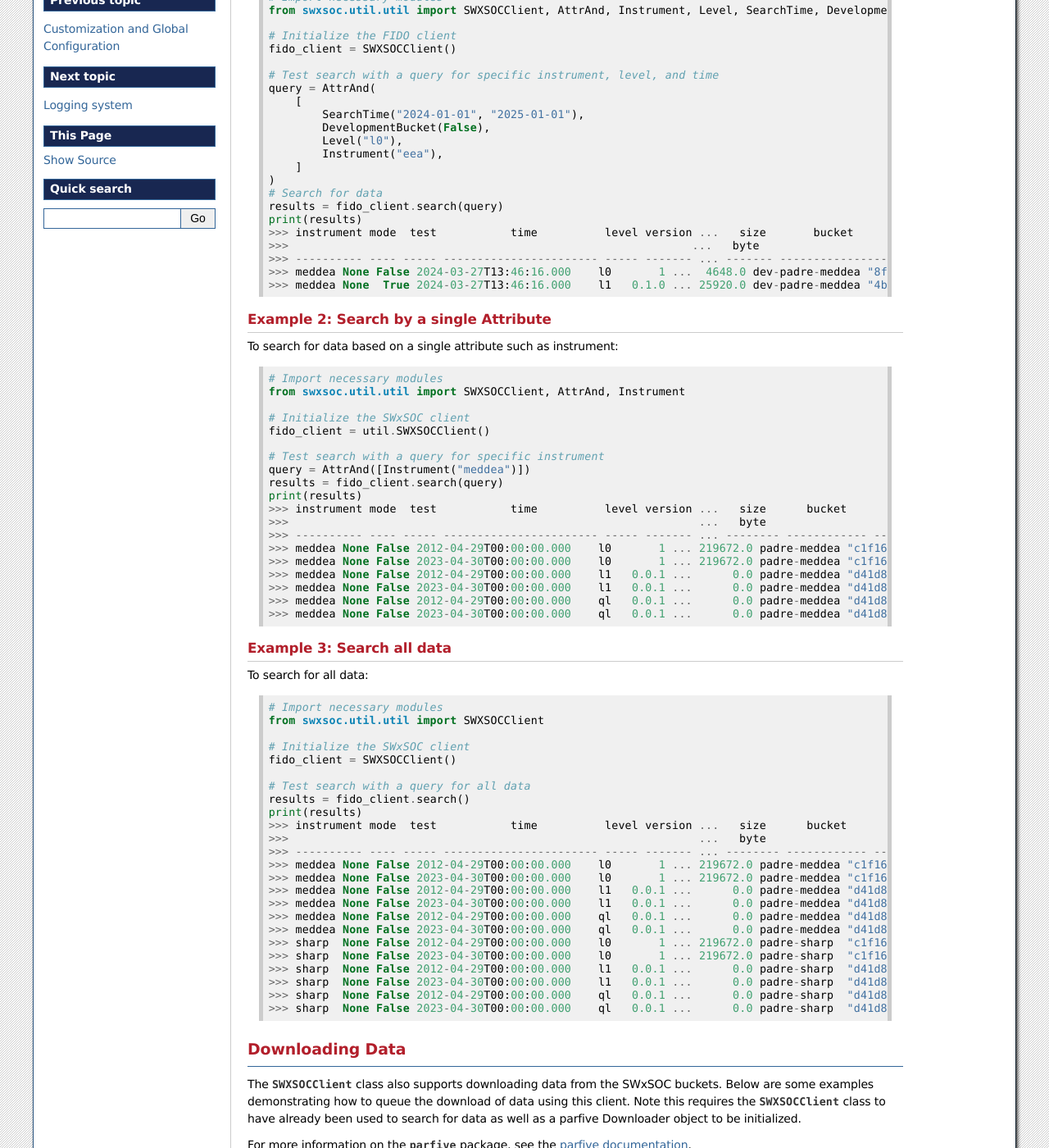
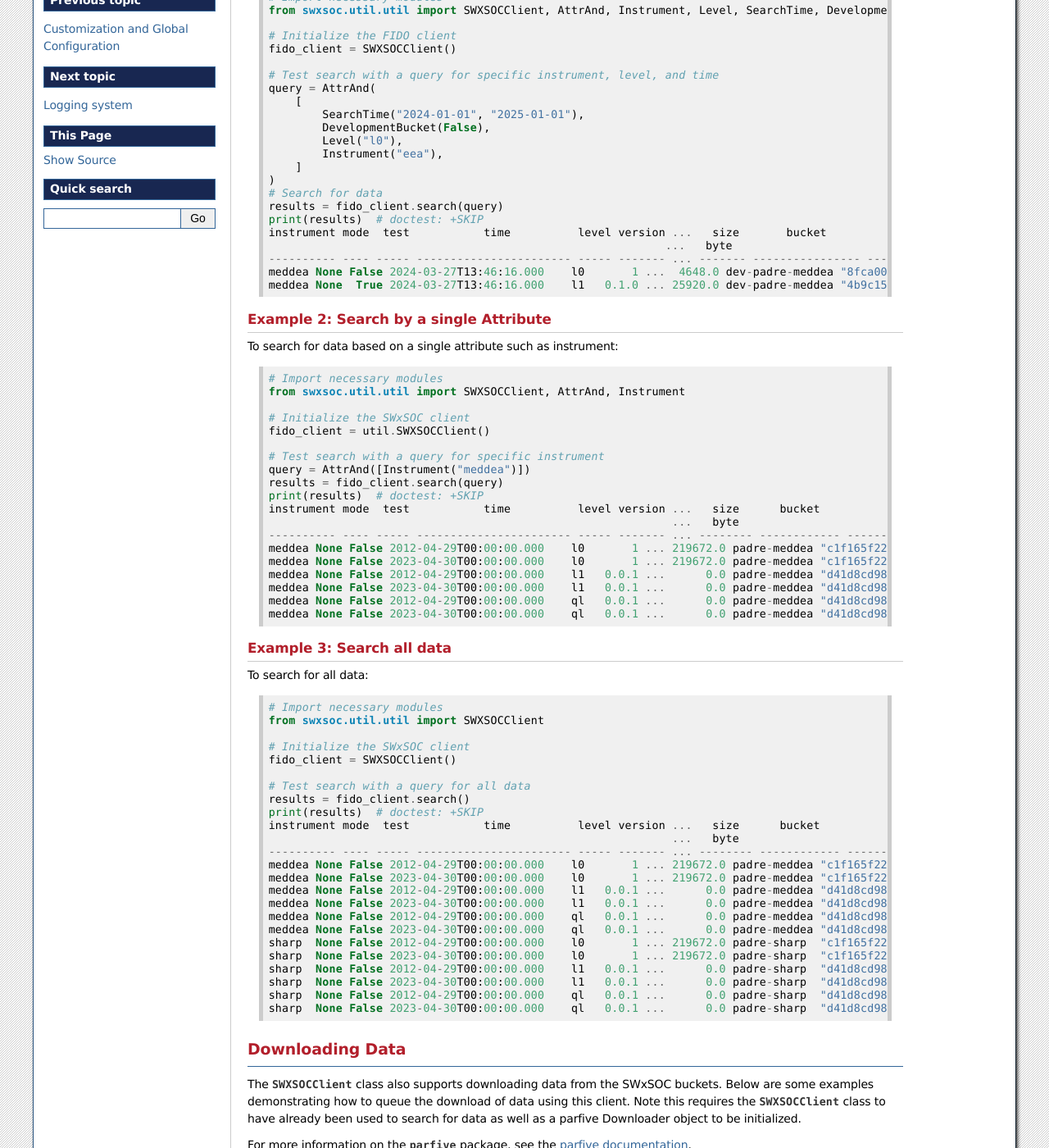
Before and after one commit to swxsoc/swxsoc, a Sphinx documentation site: the page built from docs/user-guide/retrieving_data.rst, in a window 1280 px wide and 1400 px high, scrolled down 667 px. Shown: the whole window at 82% size. Built offline with Sphinx 7.4.7, drawn with Linux system fonts in a browser that asks for light colours; the version number could not be read and is left out.

```diff
--- a/docs/user-guide/retrieving_data.rst
+++ b/docs/user-guide/retrieving_data.rst
@@ -46,12 +46,12 @@ To search for data based on multiple attributes such as instrument, level, and t
     )
     # Search for data
     results = fido_client.search(query)
-    print(results)
-    >>> instrument mode  test           time          level version ...   size       bucket                     etag                storage_class    last_modified
-    >>>                                                            ...   byte
-    >>> ---------- ---- ----- ----------------------- ----- ------- ... ------- ---------------- ---------------------------------- ------------- -------------------
-    >>> meddea None False 2024-03-27T13:46:16.000    l0       1 ...  4648.0 dev-padre-meddea "8fca00048426ec8a114750a4de80c161"      STANDARD 2024-08-09 17:12:09
-    >>> meddea None  True 2024-03-27T13:46:16.000    l1   0.1.0 ... 25920.0 dev-padre-meddea "4b9c15fc55e8d05dd9b8414e146c51c3"      STANDARD 2024-08-09 17:12:24
+    print(results)  # doctest: +SKIP
+    instrument mode  test           time          level version ...   size       bucket                     etag                storage_class    last_modified
+                                                               ...   byte
+    ---------- ---- ----- ----------------------- ----- ------- ... ------- ---------------- ---------------------------------- ------------- -------------------
+    meddea None False 2024-03-27T13:46:16.000    l0       1 ...  4648.0 dev-padre-meddea "8fca00048426ec8a114750a4de80c161"      STANDARD 2024-08-09 17:12:09
+    meddea None  True 2024-03-27T13:46:16.000    l1   0.1.0 ... 25920.0 dev-padre-meddea "4b9c15fc55e8d05dd9b8414e146c51c3"      STANDARD 2024-08-09 17:12:24
 
 Example 2: Search by a single Attribute
 ----------------------------------------
@@ -67,16 +67,16 @@ To search for data based on a single attribute such as instrument::
     # Test search with a query for specific instrument
     query = AttrAnd([Instrument("meddea")])
     results = fido_client.search(query)
-    print(results)
-    >>> instrument mode  test           time          level version ...   size      bucket                   etag                storage_class    last_modified
-    >>>                                                             ...   byte
-    >>> ---------- ---- ----- ----------------------- ----- ------- ... -------- ------------ ---------------------------------- ------------- -------------------
-    >>> meddea None False 2012-04-29T00:00:00.000    l0       1 ... 219672.0 padre-meddea "c1f165f22d8d4190323894a4df26cda4"      STANDARD 2024-07-10 18:17:34
-    >>> meddea None False 2023-04-30T00:00:00.000    l0       1 ... 219672.0 padre-meddea "c1f165f22d8d4190323894a4df26cda4"      STANDARD 2024-07-01 15:07:52
-    >>> meddea None False 2012-04-29T00:00:00.000    l1   0.0.1 ...      0.0 padre-meddea "d41d8cd98f00b204e9800998ecf8427e"      STANDARD 2024-07-10 18:17:58
-    >>> meddea None False 2023-04-30T00:00:00.000    l1   0.0.1 ...      0.0 padre-meddea "d41d8cd98f00b204e9800998ecf8427e"      STANDARD 2024-07-01 15:08:01
-    >>> meddea None False 2012-04-29T00:00:00.000    ql   0.0.1 ...      0.0 padre-meddea "d41d8cd98f00b204e9800998ecf8427e"      STANDARD 2024-07-10 18:18:01
-    >>> meddea None False 2023-04-30T00:00:00.000    ql   0.0.1 ...      0.0 padre-meddea "d41d8cd98f00b204e9800998ecf8427e"      STANDARD 2024-07-01 15:08:05
+    print(results)  # doctest: +SKIP
+    instrument mode  test           time          level version ...   size      bucket                   etag                storage_class    last_modified
+                                                                ...   byte
+    ---------- ---- ----- ----------------------- ----- ------- ... -------- ------------ ---------------------------------- ------------- -------------------
+    meddea None False 2012-04-29T00:00:00.000    l0       1 ... 219672.0 padre-meddea "c1f165f22d8d4190323894a4df26cda4"      STANDARD 2024-07-10 18:17:34
+    meddea None False 2023-04-30T00:00:00.000    l0       1 ... 219672.0 padre-meddea "c1f165f22d8d4190323894a4df26cda4"      STANDARD 2024-07-01 15:07:52
+    meddea None False 2012-04-29T00:00:00.000    l1   0.0.1 ...      0.0 padre-meddea "d41d8cd98f00b204e9800998ecf8427e"      STANDARD 2024-07-10 18:17:58
+    meddea None False 2023-04-30T00:00:00.000    l1   0.0.1 ...      0.0 padre-meddea "d41d8cd98f00b204e9800998ecf8427e"      STANDARD 2024-07-01 15:08:01
+    meddea None False 2012-04-29T00:00:00.000    ql   0.0.1 ...      0.0 padre-meddea "d41d8cd98f00b204e9800998ecf8427e"      STANDARD 2024-07-10 18:18:01
+    meddea None False 2023-04-30T00:00:00.000    ql   0.0.1 ...      0.0 padre-meddea "d41d8cd98f00b204e9800998ecf8427e"      STANDARD 2024-07-01 15:08:05
 
 
 Example 3: Search all data
@@ -92,22 +92,22 @@ To search for all data::
 
     # Test search with a query for all data
     results = fido_client.search()
-    print(results)
-    >>> instrument mode  test           time          level version ...   size      bucket                   etag                storage_class    last_modified
-    >>>                                                             ...   byte
-    >>> ---------- ---- ----- ----------------------- ----- ------- ... -------- ------------ ---------------------------------- ------------- -------------------
-    >>> meddea None False 2012-04-29T00:00:00.000    l0       1 ... 219672.0 padre-meddea "c1f165f22d8d4190323894a4df26cda4"      STANDARD 2024-07-10 18:17:34
-    >>> meddea None False 2023-04-30T00:00:00.000    l0       1 ... 219672.0 padre-meddea "c1f165f22d8d4190323894a4df26cda4"      STANDARD 2024-07-01 15:07:52
-    >>> meddea None False 2012-04-29T00:00:00.000    l1   0.0.1 ...      0.0 padre-meddea "d41d8cd98f00b204e9800998ecf8427e"      STANDARD 2024-07-10 18:17:58
-    >>> meddea None False 2023-04-30T00:00:00.000    l1   0.0.1 ...      0.0 padre-meddea "d41d8cd98f00b204e9800998ecf8427e"      STANDARD 2024-07-01 15:08:01
-    >>> meddea None False 2012-04-29T00:00:00.000    ql   0.0.1 ...      0.0 padre-meddea "d41d8cd98f00b204e9800998ecf8427e"      STANDARD 2024-07-10 18:18:01
-    >>> meddea None False 2023-04-30T00:00:00.000    ql   0.0.1 ...      0.0 padre-meddea "d41d8cd98f00b204e9800998ecf8427e"      STANDARD 2024-07-01 15:08:05
-    >>> sharp  None False 2012-04-29T00:00:00.000    l0       1 ... 219672.0 padre-sharp  "c1f165f22d8d4190323894a4df26cda4"      STANDARD 2024-07-10 18:17:34
-    >>> sharp  None False 2023-04-30T00:00:00.000    l0       1 ... 219672.0 padre-sharp  "c1f165f22d8d4190323894a4df26cda4"      STANDARD 2024-07-01 15:07:52
-    >>> sharp  None False 2012-04-29T00:00:00.000    l1   0.0.1 ...      0.0 padre-sharp  "d41d8cd98f00b204e9800998ecf8427e"      STANDARD 2024-07-10 18:17:58
-    >>> sharp  None False 2023-04-30T00:00:00.000    l1   0.0.1 ...      0.0 padre-sharp  "d41d8cd98f00b204e9800998ecf8427e"      STANDARD 2024-07-01 15:08:01
-    >>> sharp  None False 2012-04-29T00:00:00.000    ql   0.0.1 ...      0.0 padre-sharp  "d41d8cd98f00b204e9800998ecf8427e"      STANDARD 2024-07-10 18:18:01
-    >>> sharp  None False 2023-04-30T00:00:00.000    ql   0.0.1 ...      0.0 padre-sharp  "d41d8cd98f00b204e9800998ecf8427e"      STANDARD 2024-07-01 15:08:05
+    print(results)  # doctest: +SKIP
+    instrument mode  test           time          level version ...   size      bucket                   etag                storage_class    last_modified
+                                                                ...   byte
+    ---------- ---- ----- ----------------------- ----- ------- ... -------- ------------ ---------------------------------- ------------- -------------------
+    meddea None False 2012-04-29T00:00:00.000    l0       1 ... 219672.0 padre-meddea "c1f165f22d8d4190323894a4df26cda4"      STANDARD 2024-07-10 18:17:34
+    meddea None False 2023-04-30T00:00:00.000    l0       1 ... 219672.0 padre-meddea "c1f165f22d8d4190323894a4df26cda4"      STANDARD 2024-07-01 15:07:52
+    meddea None False 2012-04-29T00:00:00.000    l1   0.0.1 ...      0.0 padre-meddea "d41d8cd98f00b204e9800998ecf8427e"      STANDARD 2024-07-10 18:17:58
+    meddea None False 2023-04-30T00:00:00.000    l1   0.0.1 ...      0.0 padre-meddea "d41d8cd98f00b204e9800998ecf8427e"      STANDARD 2024-07-01 15:08:01
+    meddea None False 2012-04-29T00:00:00.000    ql   0.0.1 ...      0.0 padre-meddea "d41d8cd98f00b204e9800998ecf8427e"      STANDARD 2024-07-10 18:18:01
+    meddea None False 2023-04-30T00:00:00.000    ql   0.0.1 ...      0.0 padre-meddea "d41d8cd98f00b204e9800998ecf8427e"      STANDARD 2024-07-01 15:08:05
+    sharp  None False 2012-04-29T00:00:00.000    l0       1 ... 219672.0 padre-sharp  "c1f165f22d8d4190323894a4df26cda4"      STANDARD 2024-07-10 18:17:34
+    sharp  None False 2023-04-30T00:00:00.000    l0       1 ... 219672.0 padre-sharp  "c1f165f22d8d4190323894a4df26cda4"      STANDARD 2024-07-01 15:07:52
+    sharp  None False 2012-04-29T00:00:00.000    l1   0.0.1 ...      0.0 padre-sharp  "d41d8cd98f00b204e9800998ecf8427e"      STANDARD 2024-07-10 18:17:58
+    sharp  None False 2023-04-30T00:00:00.000    l1   0.0.1 ...      0.0 padre-sharp  "d41d8cd98f00b204e9800998ecf8427e"      STANDARD 2024-07-01 15:08:01
+    sharp  None False 2012-04-29T00:00:00.000    ql   0.0.1 ...      0.0 padre-sharp  "d41d8cd98f00b204e9800998ecf8427e"      STANDARD 2024-07-10 18:18:01
+    sharp  None False 2023-04-30T00:00:00.000    ql   0.0.1 ...      0.0 padre-sharp  "d41d8cd98f00b204e9800998ecf8427e"      STANDARD 2024-07-01 15:08:05
 
 Downloading Data
 ================
@@ -146,5 +146,5 @@ Below is an example demonstrating how to download data using the `~swxsoc.util.u
     fido_client.fetch(query_results=results, downloader=dl, path="path/to/download")
 
     # Start the download
-    dl.download()
-    >>> Files Downloaded: 100% 2/2 [00:00<00:00,  2.59file/s]
+    dl.download()  # doctest: +SKIP
+    Files Downloaded: 100% 2/2 [00:00<00:00,  2.59file/s]
```
Also changed, not shown: README.rst (+44 -0 lines), pyproject.toml (+18 -3 lines), 6 other files.
